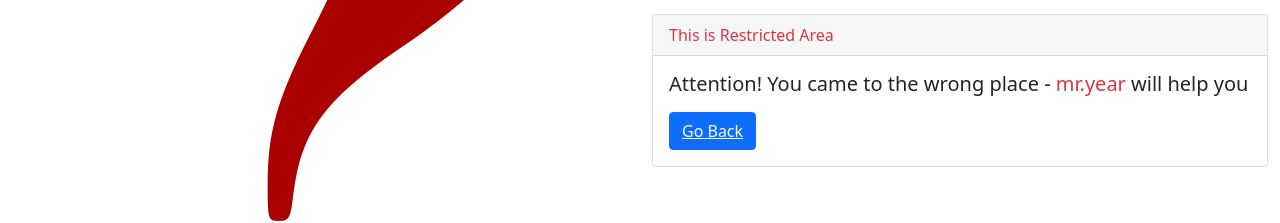
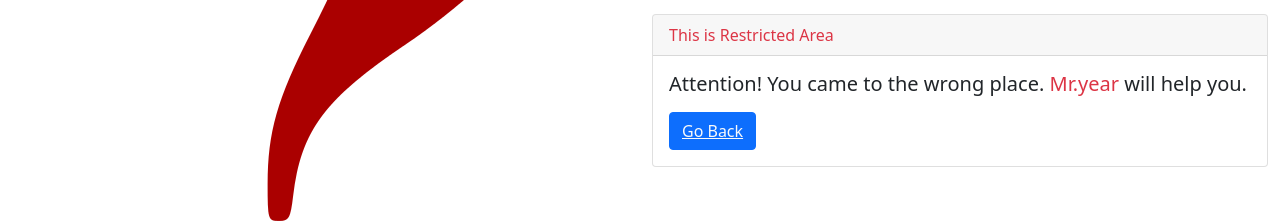
Before and after one commit to DulsaraNethmin/helsinki, a React (Create React App) app: page /restricted in a window 1280 px wide. Shown: the part 429-652 px from the top of the page. Built offline with nearby package versions, Linux system fonts and the light colour scheme.

Commit message:
look now

```diff
--- a/src/components/CodeOne.js
+++ b/src/components/CodeOne.js
@@ -12,7 +12,7 @@ function CodeOne(){
                     <div class="col">
                         <div class="card">
                             <div class="card-header text-danger">
-                            Isn't it clam night ?
+                            Isn't it calm night?
                             </div>
                             <div class="card-body">
                             <h5 class="card-title">Look! They are shining...</h5>
@@ -26,7 +26,7 @@ function CodeOne(){
             <div className="card d-sm-none">
             <img src={star} class="card-img-top" alt="..."/>
             < div className="card-body">
-            <h5 className="card-title">Isn't it clam night ?</h5>
+            <h5 className="card-title">Isn't it calm night?</h5>
             <p className="card-text">Look! They are shining...</p>
             <a href="#" className="btn btn-primary"><Link to='/' className='text-light'>Go Back</Link></a>
             </div>
--- a/src/components/Helsinki.js
+++ b/src/components/Helsinki.js
@@ -24,7 +24,7 @@ function Helsinki(){
                   Happy Helsinki
                 </div>
                 <div class="card-body">
-                  <h5 class="card-title">No moon-night is clam - there is one way to spend that night !</h5>
+                  <h5 class="card-title">No moon-night is calm.There is one way to spend that night!</h5>
                   <p class="card-text"></p>
                   <a href="#" class="btn btn-primary"><Link to='/restricted' className='text-light'>Click Everywhere</Link></a>
                 </div>
@@ -36,7 +36,7 @@ function Helsinki(){
         <img src={helsinki_mibile} class="card-img-top" alt=".."/>
         < div className="card-body">
         <h5 className="card-title">Happy Helsinki</h5>
-        <p className="card-text">No moon-night is clam - there is one way to spend that night !</p>
+        <p className="card-text">No moon-night is calm.There is one way to spend that night!</p>
         <a href="#" className="btn btn-primary"><Link to='/restricted' className='text-light'>Click Everywhere</Link></a>
         </div>
       </div>
--- a/src/components/Restricted.js
+++ b/src/components/Restricted.js
@@ -17,7 +17,7 @@ function Restricted(){
                             This is Restricted Area
                             </div>
                             <div class="card-body">
-                            <h5 class="card-title">Attention! You came to the wrong place - <span class='text-danger'>mr.year</span> will help you </h5>
+                            <h5 class="card-title">Attention! You came to the wrong place. <span class='text-danger'>Mr.year</span> will help you. </h5>
                             <p class="card-text"></p>
                             <a href="#" class="btn btn-primary"><Link to='/' className='text-light'>Go Back</Link></a>
                             </div>
@@ -29,7 +29,7 @@ function Restricted(){
             <img src={helsinki_mibile} class="card-img-top" alt="..."/>
             < div className="card-body">
             <h5 className="card-title">This is Restricted Area</h5>
-            <p className="card-text">Attention! You came to the wrong place - <span class='text-danger'>mr.year</span> will help you </p>
+            <p className="card-text">Attention! You came to the wrong place. <span class='text-danger'>Mr.year</span> will help you. </p>
             <a href="#" className="btn btn-primary"><Link to='/' className='text-light'>Go Back</Link></a>
             </div>
             </div>
```
